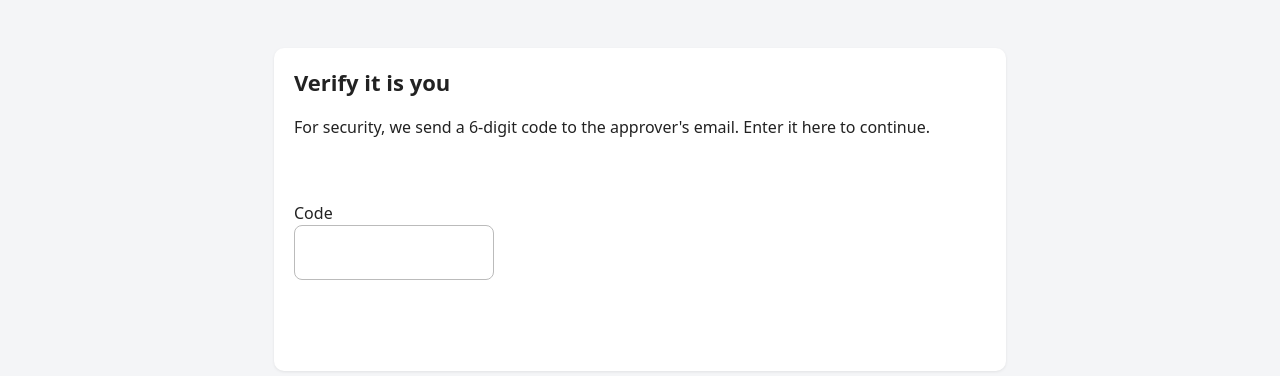
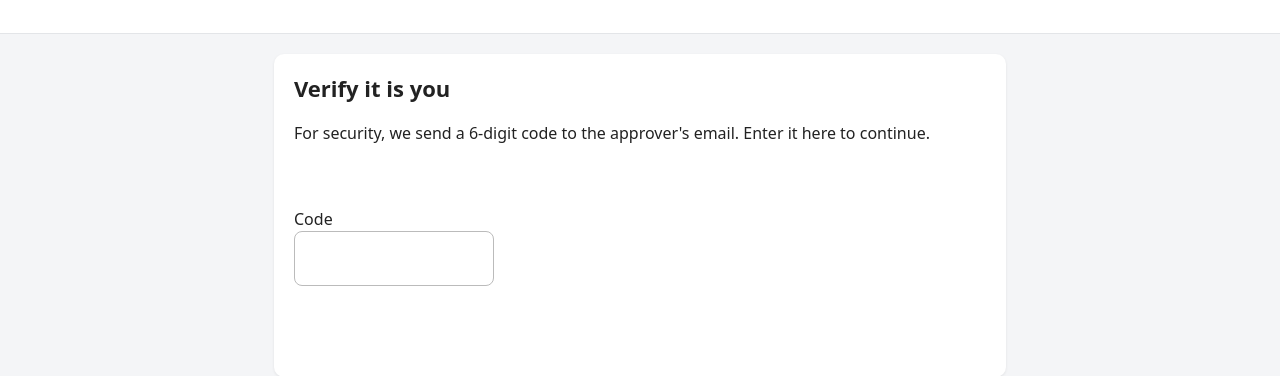
Before and after one commit to lcasado-cerevelo/timesheet, a Laravel app: template server/resources/views/approval/code.blade.php in a window 1280 px wide. Shown: the top 376 px of the page. Run offline with Laravel 12, Linux system fonts and the light colour scheme; the template is opened without the code that fills it, so the values that code supplies are empty.

Commit message:
Encabezado claro con la linea de color en las paginas de aprobacion y de entrada (login)
Co-Authored-By: Claude Sonnet 5.5 <noreply@anthropic.com>

```diff
--- a/server/resources/views/approval/layout.blade.php
+++ b/server/resources/views/approval/layout.blade.php
@@ -12,8 +12,9 @@
 :root{--primary:{{ $brand['color_primary'] }};--accent:{{ $brand['color_accent'] }};}
 *{box-sizing:border-box}
 body{margin:0;background:#f4f5f7;font-family:system-ui,-apple-system,Segoe UI,Roboto,Arial,sans-serif;color:#222;line-height:1.5}
-header{background:var(--primary);color:#fff;padding:14px 20px;font-weight:700;font-size:18px}
-header img{max-height:40px;max-width:220px;display:block}
+header{position:relative;background:#fff;color:#222;padding:14px 20px 19px;font-weight:700;font-size:18px;display:flex;align-items:center;gap:14px;border-bottom:1px solid #e3e5e8}
+header::after{content:"";position:absolute;left:0;right:0;bottom:0;height:5px;background:linear-gradient(90deg,var(--primary) 0 58%,#5d5d5d 58% 80%,var(--accent) 80% 100%)}
+header img{max-height:44px;max-width:220px;display:block}
 main{max-width:760px;margin:20px auto;padding:0 14px 40px}
 .card{background:#fff;border-radius:10px;padding:18px 20px;margin-bottom:16px;box-shadow:0 1px 3px rgba(0,0,0,.08)}
 h1{font-size:22px;margin:0 0 6px}h2{font-size:17px;margin:0 0 8px}
@@ -29,7 +30,7 @@ footer{text-align:center;color:#888;font-size:12px;padding:16px}
 </style>
 </head>
 <body>
-<header>@if($brand['logo_url'])<img src="{{ $brand['logo_url'] }}" alt="{{ $brand['name'] }}">@else{{ $brand['name'] }}@endif</header>
+<header>@if($brand['logo_url'])<img src="{{ $brand['logo_url'] }}" alt="{{ $brand['name'] }}">@endif @if(! $brand['logo_url'] || ($brand['show_name'] ?? true))<span>{{ $brand['name'] }}</span>@endif</header>
 <main>
 @if(session('status'))<div class="msg ok">{{ session('status') }}</div>@endif
 @if($errors->any())<div class="msg err">@foreach($errors->all() as $e)<div>{{ $e }}</div>@endforeach</div>@endif
```
Also changed, not shown: server/public/app/style.css (+4 -3 lines).
